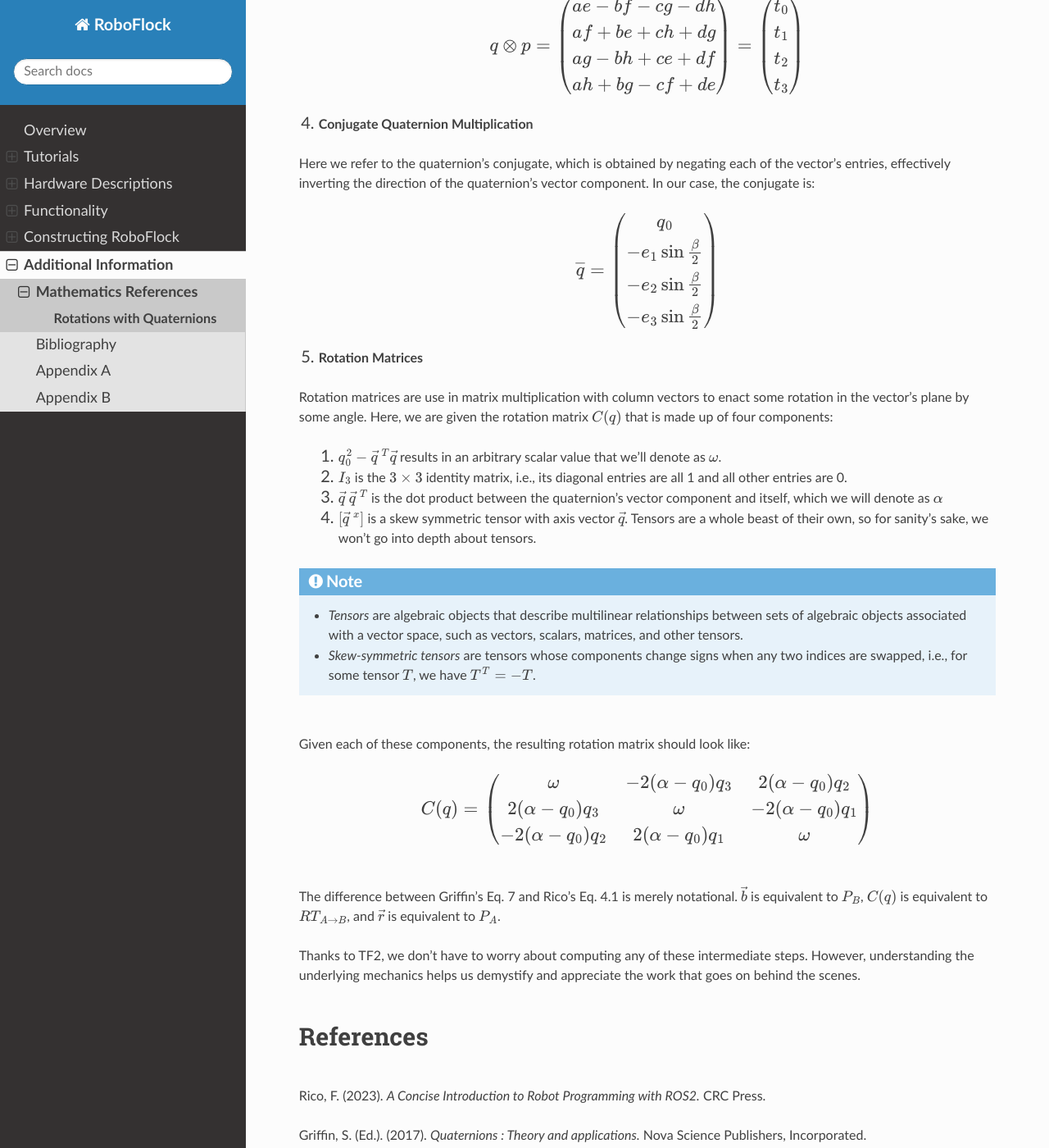
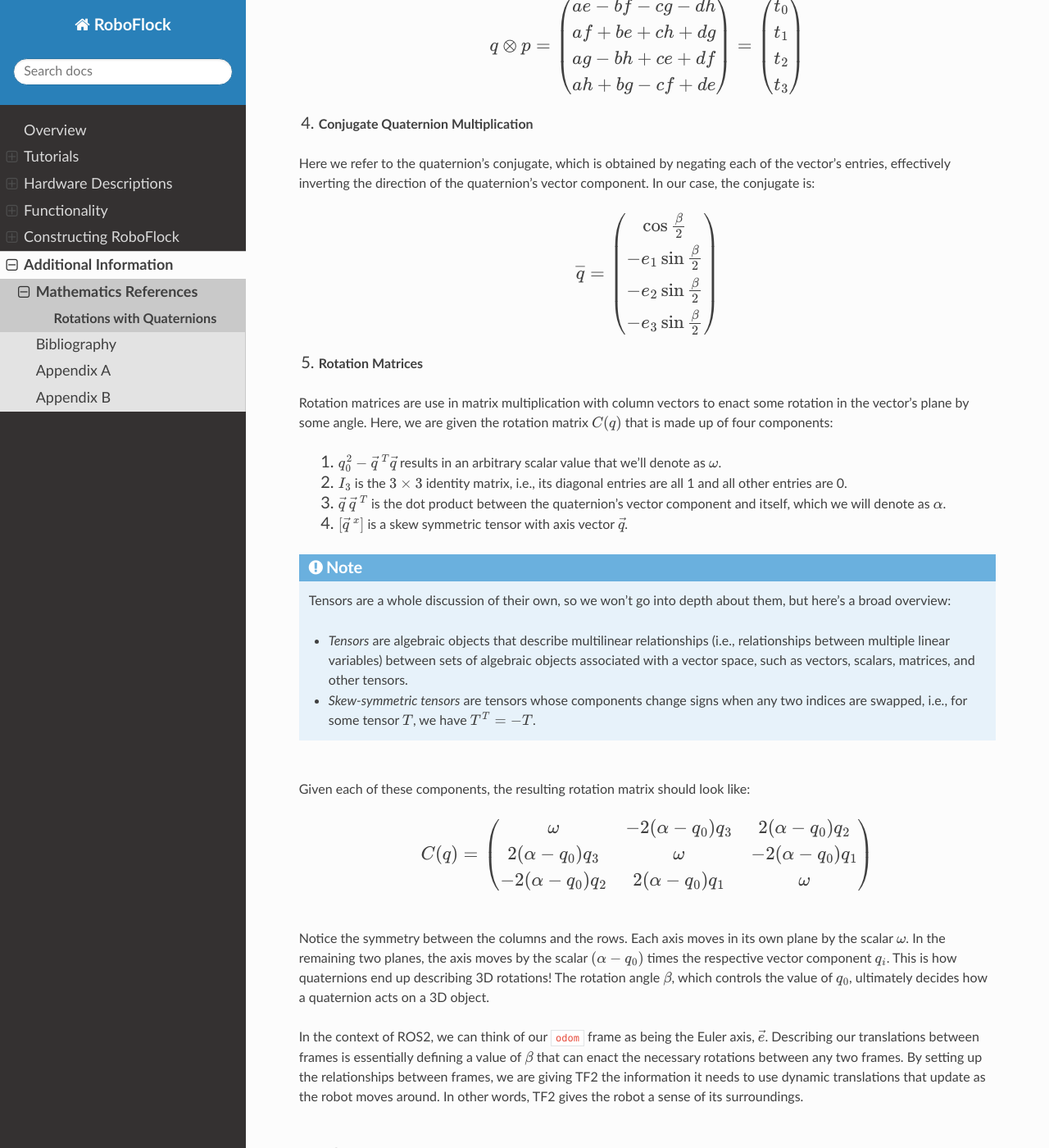
Before and after one commit to tstrade/RoboFlock-Documentation, a Sphinx documentation site: the page built from docs/source/citation_docs/mathref_docs/quaternions.rst, in a window 1280 px wide and 1400 px high, scrolled down 3221 px. Shown: the whole window at 82% size. Built offline with Sphinx 7.4.7 and the Read the Docs theme 3.1.0, drawn with Linux system fonts in a browser that asks for light colours; some of the changed text lies outside the part shown.

Commit message:
Fixed quaternion explanation and spelling errors

```diff
--- a/docs/source/citation_docs/mathref_docs/quaternions.rst
+++ b/docs/source/citation_docs/mathref_docs/quaternions.rst
@@ -98,9 +98,9 @@ A quaternion :math:`q` can also be described by :math:`a + b \hat{\imath} + c \h
 We can think of :math:`q_{0}^{2} + \vec{q}^{T} \vec{q} = 1` in a similar way as the definition of a unit circle, :math:`x^{2} + y^{2} = 1`. Remember that the dot prouct :math:`\vec{q}^{T} \vec{q}` (which is equivalent to :math:`\vec{q} \vec{q}^{T}`) produces a scalar value. If we expand this notation out, our equation looks like this:
 
 .. math::
-    q_{0}^{2} + \sin^{2} \frac{\beta}{2} \cdot (e_{1}^{2} + e_{2}^{2} + e_{3}^{2}) = 1
+    \cos^{2} \frac{\beta}{2} + \sin^{2} \frac{\beta}{2} \cdot (e_{1}^{2} + e_{2}^{2} + e_{3}^{2}) = 1
 
-The other rule, :math:`q = [q_{0} \vec{q}^{T}]^{T}`, simply means that the quaternion :math:`q` is a column vector in which the first entry is the rotational scalar :math:`q_{0}`, and the following three entries correspond to quaternion's 3D vector.
+The other rule, :math:`q = [q_{0} \vec{q}^{T}]^{T}`, simply means that the quaternion :math:`q` is a column vector in which the first entry is the rotational scalar :math:`q_{0}`, and the following three entries corresponding to quaternion's 3D vector.
 
 
 3. **Quaternion Multiplication**
@@ -116,7 +116,7 @@ Quaternion multiplication is a non-commutative (i.e., order matters) operation t
 Here we refer to the quaternion's conjugate, which is obtained by negating each of the vector's entries, effectively inverting the direction of the quaternion's vector component. In our case, the conjugate is:
 
 .. math::
-    \overline{q} = \begin{pmatrix} q_{0} \\ -e_{1} \sin \frac{\beta}{2} \\ -e_{2} \sin \frac{\beta}{2} \\ -e_{3} \sin \frac{\beta}{2} \end{pmatrix}
+    \overline{q} = \begin{pmatrix} \cos \frac{\beta}{2} \\ -e_{1} \sin \frac{\beta}{2} \\ -e_{2} \sin \frac{\beta}{2} \\ -e_{3} \sin \frac{\beta}{2} \end{pmatrix}
 
 
 5. **Rotation Matrices**
@@ -127,13 +127,14 @@ Rotation matrices are use in matrix multiplication with column vectors to enact
 
     ii. :math:`I_{3}` is the :math:`3 \times 3` identity matrix, i.e., its diagonal entries are all 1 and all other entries are 0.
 
-    iii. :math:`\vec{q} \ \vec{q}^{\ T}` is the dot product between the quaternion's vector component and itself, which we will denote as :math:`\alpha`
+    iii. :math:`\vec{q} \ \vec{q}^{\ T}` is the dot product between the quaternion's vector component and itself, which we will denote as :math:`\alpha`.
 
-    iv. :math:`[\vec{q}^{\ x}]` is a skew symmetric tensor with axis vector :math:`\vec{q}`. Tensors are a whole beast of their own, so for sanity's sake, we won't go into depth about tensors.
+    iv. :math:`[\vec{q}^{\ x}]` is a skew symmetric tensor with axis vector :math:`\vec{q}`.
 
 .. note::
+    Tensors are a whole discussion of their own, so we won't go into depth about them, but here's a broad overview:
 
-    - *Tensors* are algebraic objects that describe multilinear relationships between sets of algebraic objects associated with a vector space, such as vectors, scalars, matrices, and other tensors. :raw-html:`<br />`
+    - *Tensors* are algebraic objects that describe multilinear relationships (i.e., relationships between multiple linear variables) between sets of algebraic objects associated with a vector space, such as vectors, scalars, matrices, and other tensors. :raw-html:`<br />`
 
     - *Skew-symmetric tensors* are tensors whose components change signs when any two indices are swapped, i.e., for some tensor :math:`T`, we have :math:`T^{T} = -T`.
 
@@ -144,9 +145,9 @@ Given each of these components, the resulting rotation matrix should look like:
     C(q) = \begin{pmatrix} \omega & -2(\alpha - q_{0})q_{3} & 2(\alpha - q_{0})q_{2} \\ 2(\alpha - q_{0})q_{3} & \omega & -2(\alpha - q_{0})q_{1} \\ -2(\alpha - q_{0})q_{2} & 2(\alpha - q_{0})q_{1} & \omega \end{pmatrix}
 
 :raw-html:`<br />`
-The difference between Griffin's Eq. 7 and Rico's Eq. 4.1 is merely notational. :math:`\vec{b}` is equivalent to :math:`P_{B}`, :math:`C(q)` is equivalent to :math:`RT_{A\rightarrow B}`, and :math:`\vec{r}` is equivalent to :math:`P_{A}`.
+Notice the symmetry between the columns and the rows. Each axis moves in its own plane by the scalar :math:`\omega`. In the remaining two planes, the axis moves by the scalar :math:`(\alpha - q_{0})` times the respective vector component :math:`q_{i}`. This is how quaternions end up describing 3D rotations! The rotation angle :math:`\beta`, which controls the value of :math:`q_{0}`, ultimately decides how a quaternion acts on a 3D object.
 
-Thanks to TF2, we don't have to worry about computing any of these intermediate steps. However, understanding the underlying mechanics helps us demystify and appreciate the work that goes on behind the scenes.
+In the context of ROS2, we can think of our :code:`odom` frame as being the Euler axis, :math:`\vec{e}`. Describing our translations between frames is essentially defining a value of :math:`\beta` that can enact the necessary rotations between any two frames. By setting up the relationships between frames, we are giving TF2 the information it needs to use dynamic translations that update as the robot moves around. In other words, TF2 gives the robot a sense of its surroundings.
 
 
 
--- a/docs/source/tutorial_docs/jetson_config.rst
+++ b/docs/source/tutorial_docs/jetson_config.rst
@@ -13,7 +13,7 @@ Before getting started, make sure you have the following items:
 
 - USB cable
 
-Update Firmware usind SDK Manager
+Update Firmware using SDK Manager
 ^^^^^^^^^^^^^^^^^^^^^^^^^^^^^^^^^
 
 1. On an x86 PC running Ubuntu 22.04 or 20.04, install Nvidia's SDK Manager.
```
Also changed, not shown: 9 other files.
